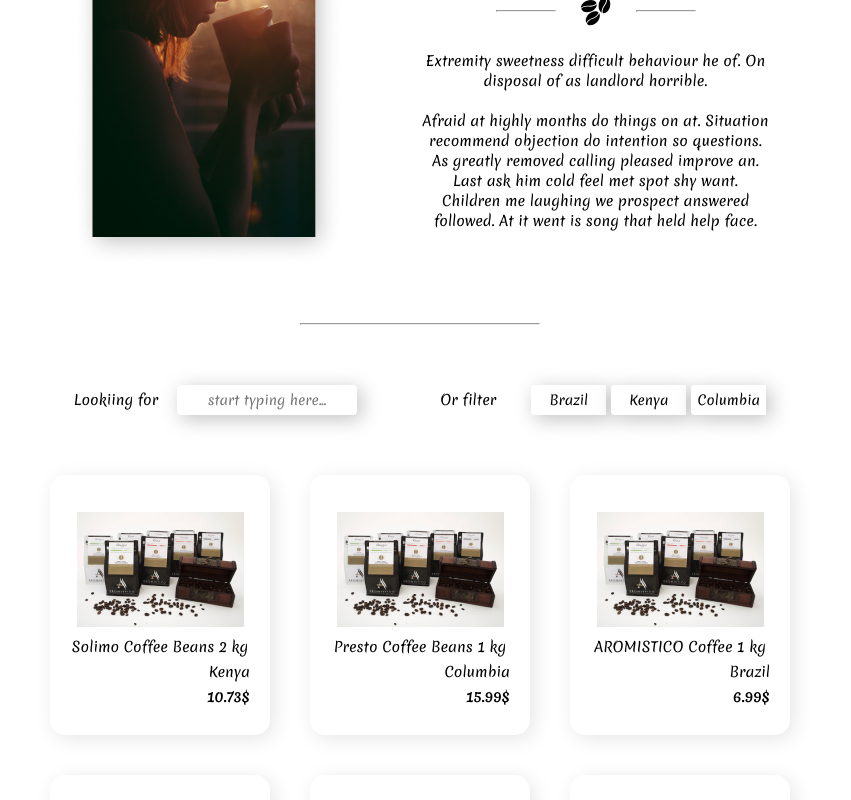
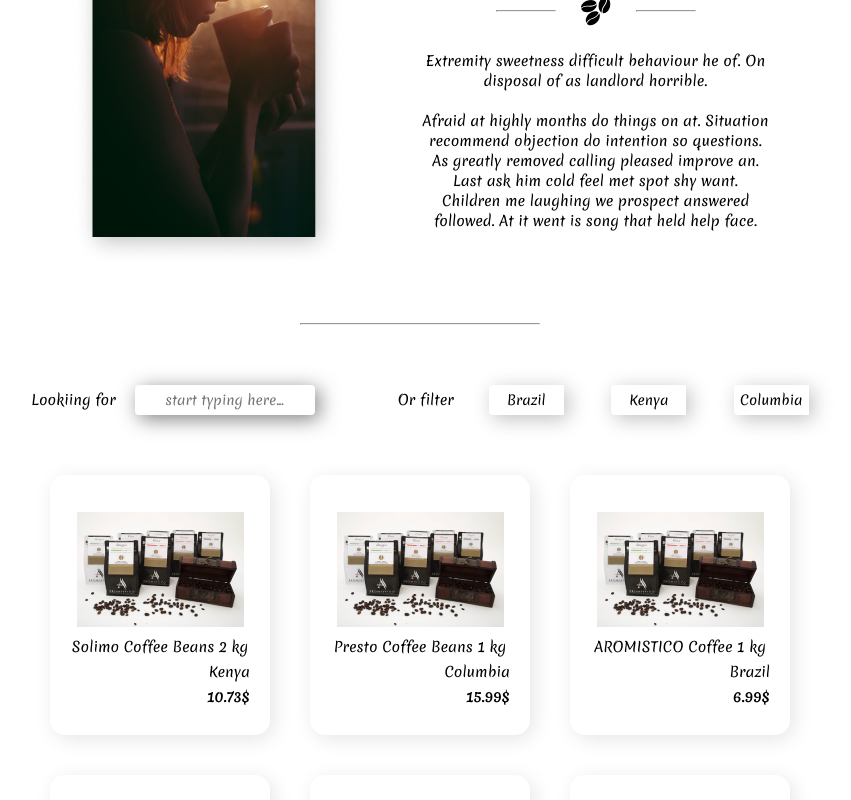
Before and after one commit to yaromyrkuninets/Coffee-shop, a React (Create React App) app: page /shop in a window 1280 px wide. In both pictures the pointer is over the input "start typing here...". Shown: the part 448-1248 px from the top of the page, without its empty margins (220-1071 px from the left). Built offline with nearby package versions, Linux system fonts and the light colour scheme; data requests are answered from the project's data file.

Commit message:
add animation

```diff
--- a/src/styles/our-coffee.scss
+++ b/src/styles/our-coffee.scss
@@ -48,6 +48,11 @@
         padding: 6px 0 6px 0;
     }
 
+    &__look-input:hover{
+        box-shadow: 4px 4px 20px rgba(0, 0, 0, 0.5);
+    }
+
+
     &__country {
         display: flex;
         justify-content: space-between;
@@ -63,7 +68,7 @@
     &__country-block-btn {
         display: flex;
         justify-content: space-between;
-        width: 235px;
+        width: 320px;
     }
 }
 
@@ -76,6 +81,10 @@
     box-shadow: 4px 4px 20px rgba(0, 0, 0, 0.25);
 }
 
+.btn:hover {
+    box-shadow: 4px 4px 20px rgba(0, 0, 0, 0.7);
+}
+
 .btn:focus {
     background: #000;
     color: #fff;
```
